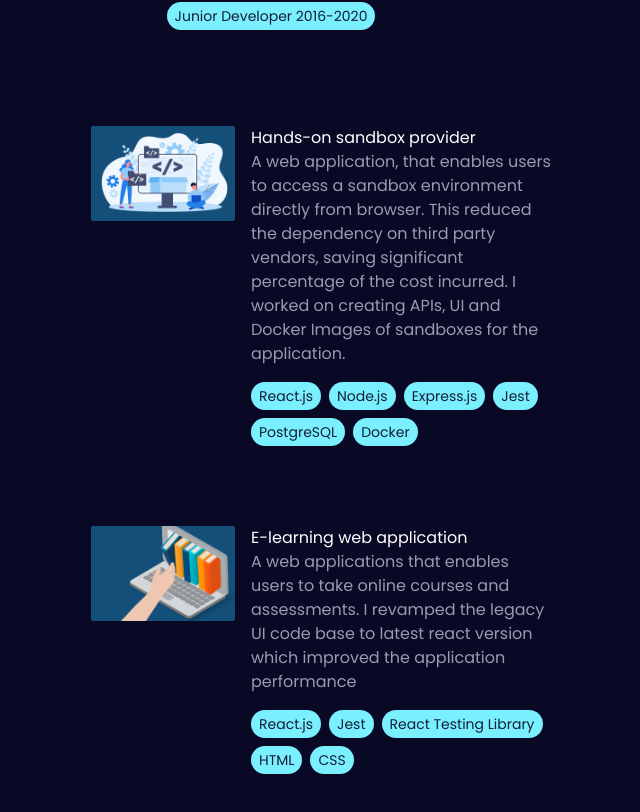
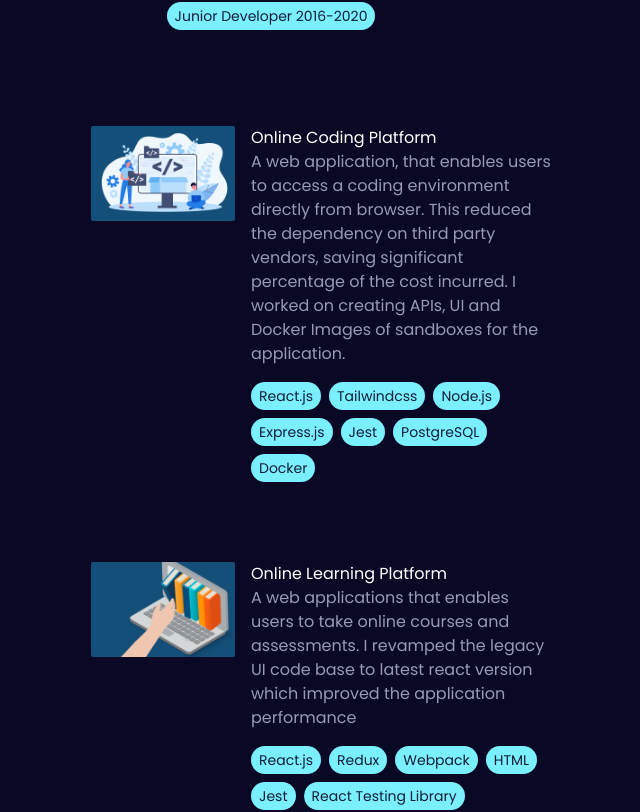
Before and after one commit to skarthikayan/karthikayan.in, a React (Vite) app: page / in a window 1280 px wide. Shown: the part 854-1666 px from the top of the page, without its empty margins (589-1229 px from the left). Built offline with nearby package versions, Linux system fonts and the light colour scheme.

Commit message:
fix: updated project title tweak: updated resume

```diff
--- a/src/components/Projects.jsx
+++ b/src/components/Projects.jsx
@@ -7,12 +7,13 @@ import Tags from "./Tags";
 function Projects() {
   const projects = [
     {
-      name: "Hands-on sandbox provider",
+      name: "Online Coding Platform",
       description:
-        "A web application, that enables users to access a sandbox environment directly from browser. This reduced the dependency on third party vendors, saving significant percentage of the cost incurred. I worked on creating APIs, UI and Docker Images of sandboxes for the application.",
+        "A web application, that enables users to access a coding environment directly from browser. This reduced the dependency on third party vendors, saving significant percentage of the cost incurred. I worked on creating APIs, UI and Docker Images of sandboxes for the application.",
       icon: sandbox,
       skills: [
         "React.js",
+        "Tailwindcss",
         "Node.js",
         "Express.js",
         "Jest",
@@ -21,11 +22,19 @@ function Projects() {
       ],
     },
     {
-      name: "E-learning web application",
+      name: "Online Learning Platform",
       description:
         "A web applications that enables users to take online courses and assessments. I revamped the legacy UI code base to latest react version which improved the application performance",
       icon: eLearning,
-      skills: ["React.js", "Jest", "React Testing Library", "HTML", "CSS"],
+      skills: [
+        "React.js",
+        "Redux",
+        "Webpack",
+        "HTML",
+        "Jest",
+        "React Testing Library",
+        "Styled Components",
+      ],
     },
   ];
   return (
```
Also changed, not shown: 1 other file (tests, documents, lock files or other folders).
